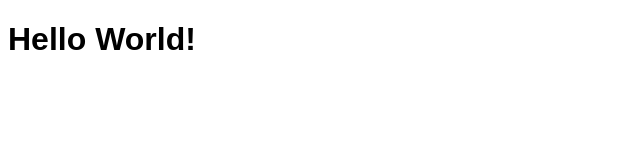
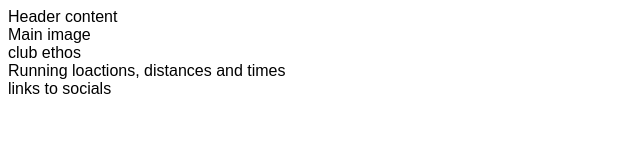
Before and after one commit to pakkONE/loverunningproject, a plain HTML site: page index.html in a window 1280 px wide. Shown: the whole page, without its empty margins (0-640 px from the left). Drawn offline with Linux system fonts and the light colour scheme.

Commit message:
add core structure for home page

```diff
--- a/index.html
+++ b/index.html
@@ -10,6 +10,18 @@
     <title>Love Running</title>
 </head>
 <body>
-    <h1>Hello World!</h1>
+    <header>Header content</header>
+    <section>
+        Main image
+    </section>
+    <section>
+        club ethos
+    </section>
+    <section>
+        Running loactions, distances and times
+    </section>
+    <footer>
+        links to socials
+    </footer>
 </body>
 </html>
```
